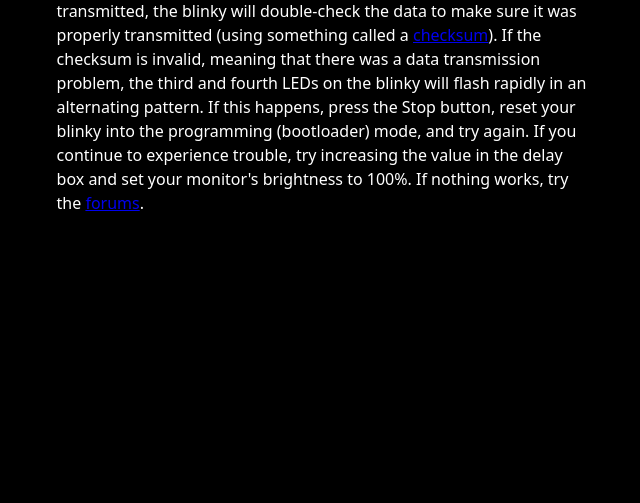
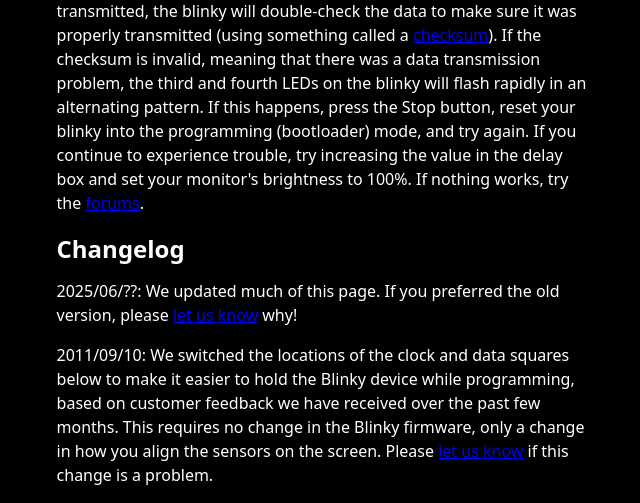
Before and after one commit to wayneandlayne/blinky, a PHP site: page / in a window 1280 px wide. Shown: the part 1842-2345 px from the top of the page, without its empty margins (318-958 px from the left). Before the commit the page ends 2053 px from the top, so only its background shows below. Run offline with PHP 8.4, Linux system fonts and the light colour scheme.

Commit message:
Created changelog section

```diff
--- a/blinkywww/src/index.html
+++ b/blinkywww/src/index.html
@@ -512,6 +512,20 @@
         mode, and try again. If you continue to experience trouble, try increasing the value in the delay box and set
         your monitor's brightness to 100%. If nothing works, try the <a href="/forum/">forums</a>.</p>
 
+    <h2>Changelog</h2>
+    <ol>
+        <li>
+            2025/06/??: We updated much of this page. If you preferred the old version, please <a href="/contact/">let us know</a> why!
+        </li>
+
+        <li>
+            2011/09/10: We switched the locations of the clock and data squares below to make
+        it easier to hold the Blinky device while programming, based on customer feedback we have received over the
+        past few months. This requires no change in the Blinky firmware, only a change in how you align the sensors on
+        the screen. Please <a href="/contact/">let us know</a> if this change is a problem.
+        </li>
+    </ol>
+
     <div style="display: none;">
         <hr>
         <strong>Debug information:</strong><br/>
--- a/blinkywww/src/style.css
+++ b/blinkywww/src/style.css
@@ -124,6 +124,7 @@
 
 ol {
     list-style: none;
+    padding-inline-start: 0;
 }
 
 .transmission-panel {
```
